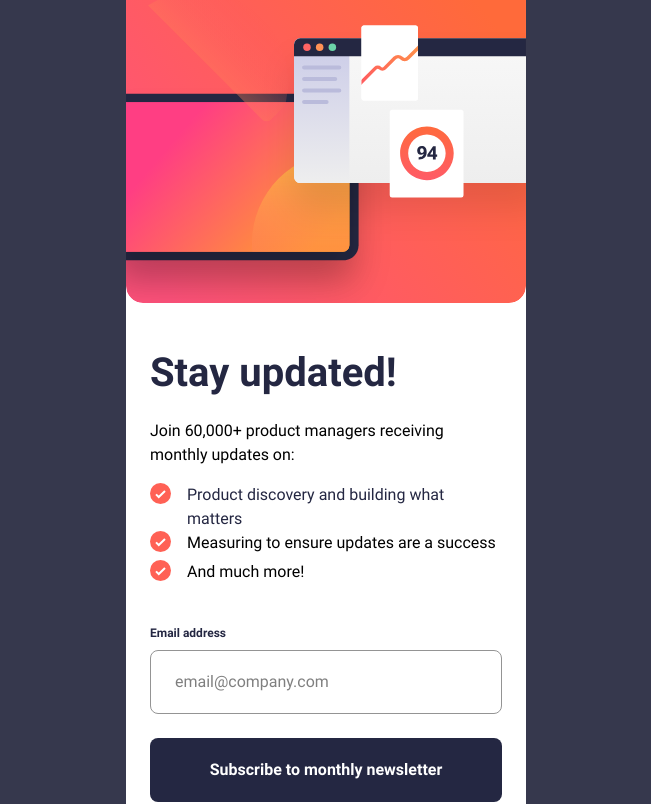
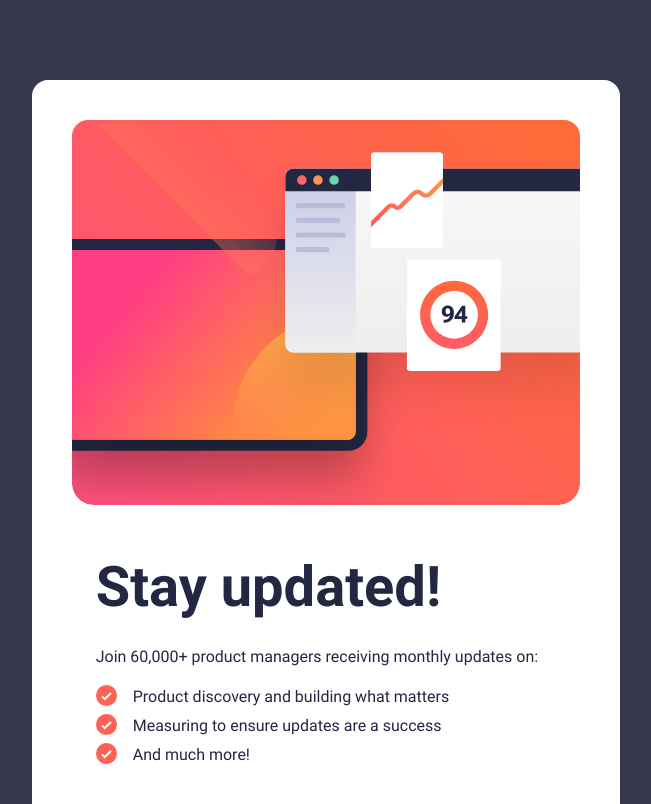
Before and after one commit to Maz-hub/newsletter-signup, a React (Vite) app: page / in a window 1280 px wide. Shown: the top 804 px of the page, without its empty margins (314-965 px from the left). Built offline with nearby package versions, Linux system fonts and the light colour scheme.

Commit message:
Tablet version styles

```diff
--- a/src/components/NewsletterCard.jsx
+++ b/src/components/NewsletterCard.jsx
@@ -8,14 +8,14 @@ const NewsletterCard = () => {
         <img
           src={mobileIllustration}
           alt="Newsletter illustration"
-          className="w-full rounded-b-2xl"
+          className="image"
         />
       </div>
 
       <div className="mt-10 mx-6">
-        <h1 className="text-preset-mobile">Stay updated!</h1>
+        <h1 className="text-preset-1">Stay updated!</h1>
         <div className="my-4">
-          <p className="text-regular">
+          <p className="text-preset-regular">
             Join 60,000+ product managers receiving monthly updates on:
           </p>
         </div>
@@ -29,12 +29,14 @@ const NewsletterCard = () => {
 
           <div className="flex items-start">
             <img src={icon} alt="" className="mr-4 mb-2" />
-            <p>Measuring to ensure updates are a success</p>
+            <p className="text-preset-regular">
+              Measuring to ensure updates are a success
+            </p>
           </div>
 
           <div className="flex items-start">
             <img src={icon} alt="" className="mr-4" />
-            <p>And much more!</p>
+            <p className="text-preset-regular">And much more!</p>
           </div>
         </div>
 
--- a/src/index.css
+++ b/src/index.css
@@ -15,7 +15,7 @@
 }
 
 
-@theme {
+:root {
     /* COLORS */
     /* Grey */
     --color-grey: #949494;
@@ -69,16 +69,41 @@
 body {
     background-color: var(--color-blue-700);
     font-family: var(--font-roboto);
+
+    @apply min-h-screen flex items-start justify-center py-20;
 }
 
 @layer components {
     .card {
-        @apply bg-white flex flex-col w-full max-w-[400px] mx-auto mt-[--spacing-600];
+        @apply bg-white flex flex-col w-full max-w-[400px] mx-auto min-h-screen justify-center;
     }
 
-    .text-preset-mobile {
+    @media (min-width: 768px) {
+        .card {
+            @apply max-w-[600px] px-10 pt-10 pb-15 rounded-2xl;
+        }
+    }
+
+    .image {
+        @apply w-full rounded-b-2xl
+    }
+
+    @media (min-width: 768px) {
+        .image {
+            @apply w-full rounded-2xl;
+        }
+    }
+
+    .text-preset-1 {
+        /* ✅ Mobile-first base styles */
         @apply text-[length:var(--text-preset-1-mobile)] leading-[--leading-preset-1-mobile] tracking-[--tracking-preset-1-mobile] [font-weight:var(--font-weight-preset-1-mobile)] text-left text-[color:var(--color-blue-800)];
+
+        /* ✅ Desktop override styles */
+        @apply md:text-[length:var(--text-preset-1)] md:leading-[--leading-preset-1] md:tracking-[--tracking-preset-1] md:[font-weight:var(--font-weight-preset-1)];
     }
+
+
+
 
     .text-preset-3 {
         @apply text-[length:var(--text-preset-3)] leading-[--leading-preset-3] tracking-[--tracking-preset-3] [font-weight:var(--font-weight-preset-3)] text-left text-[color:var(--color-blue-800)];
@@ -96,4 +121,6 @@ body {
         @apply w-full py-5 text-center text-[length:var(--text-preset-2-bold)] leading-[--leading-preset-2-bold] tracking-[--tracking-preset-2-bold] [font-weight:var(--font-weight-preset-2-bold)] bg-[color:var(--color-blue-800)] text-white rounded-[8px]
     }
 
+
+
 }
```
